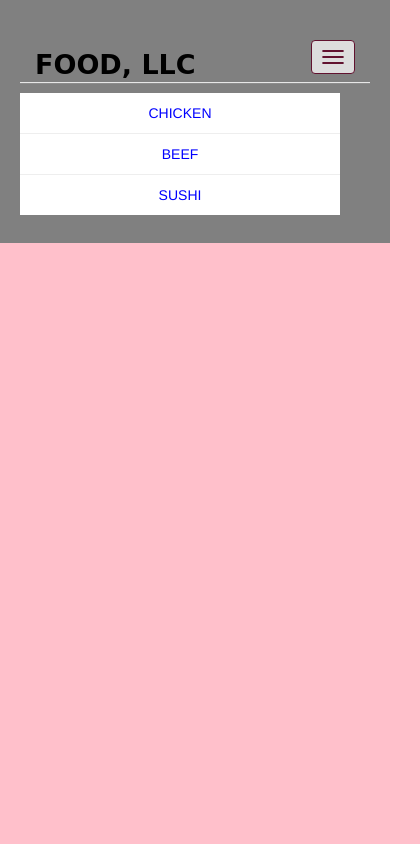
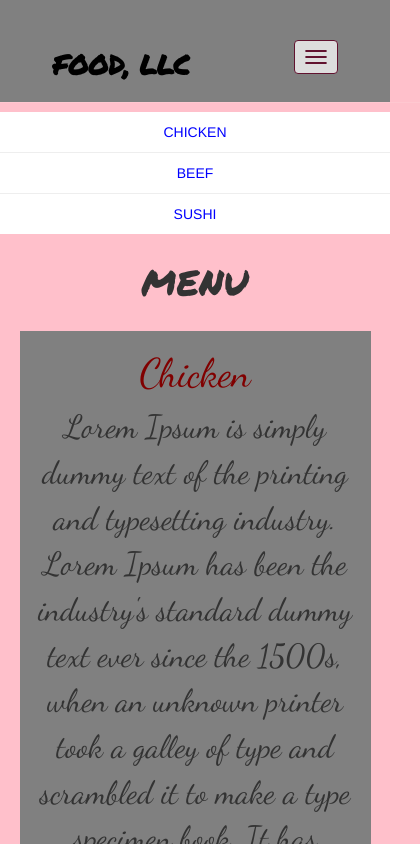
Before and after one commit to Manahil12/CSS, a plain HTML site: page mod-3-solution/index.html in a window 390 px wide. Both pictures are taken after a click on the button 333 px from the left and 57 px from the top of the page. Shown: the top 844 px of the page, 420 px wide, since content can reach past the window. Drawn offline with nearby package versions, Linux system fonts and the light colour scheme.

Commit message:
final assignment

```diff
--- a/mod-3-solution/css/styles.css
+++ b/mod-3-solution/css/styles.css
@@ -7,8 +7,18 @@ body{
 	border-radius: 0;
 	border: 0;
 	padding: 20px;
+	margin-bottom: 0px;
 
 }
+#collapsable-nav{
+	box-sizing: content-box;
+	width: 100%;
+	margin: 0px;
+	border: 0px;
+}
+
+
+
 .navbar-brand h1{
 	color: black;
 	font-size: 1.5em;
@@ -50,6 +60,8 @@ body{
 }
 @media (min-width: 1200px){
 
+	}
+
 }
 @media (min-width: 992px) and (max-width: 1199px){
 	#logo-img{
@@ -59,10 +71,29 @@ body{
 }
 @media (max-width: 767px){
 
+
+}
+div h1{
+	font-family: 'Permanent Marker', cursive;
 }
 #line{
 	width: 100%;
-	color: black;
+	color: solid black;
 	margin-top: 0;
 	margin-bottom: 0;
 }
+.container{
+	width: 90%;
+}
+
+.container .row #menu{
+	background-color: grey;
+	margin-top: 20px;
+	font-size: 32px;
+	font-family: 'Dancing Script', cursive;
+}
+.container .row #menu h2{
+	font-size: 40px;
+	color: #800000;
+
+}
--- a/mod-3-solution/index.html
+++ b/mod-3-solution/index.html
@@ -7,6 +7,8 @@
 	<title>mod-3-assignment</title>
 	<link rel="stylesheet" href="css/bootstrap.min.css">
     <link rel="stylesheet" href="css/styles.css">
+    <link href="https://fonts.googleapis.com/css2?family=Dancing+Script&display=swap" rel="stylesheet">
+    <link href="https://fonts.googleapis.com/css2?family=Permanent+Marker&display=swap" rel="stylesheet">
 </head>
 <body>
 	<header>
@@ -23,19 +25,20 @@
 						<span class="icon-bar"></span>
 					</button>
 				</div>
-				<div id="collapsable-nav" class="collapse navbar-collapse ">
+
+			</div>
+		</nav>
+		<div id="collapsable-nav" class="collapse navbar-collapse ">
 				<ul id="nav-list" class="nav navbar-nav visible-xs">
 					<li class="nav-item">
 						<a href="#">
 							<br class="hidden-xs">CHICKEN
-
 						</a>
 						<hr id="line">
 					</li >
 					<li class="nav-item">
 						<a href="#">
 							<br class="hidden-xs">BEEF
-
 						</a>
 						<hr id="line">
 					</li>
@@ -46,9 +49,30 @@
 					</li>
 				</ul>
 				</div>
-			</div>
-		</nav>
-	</header>
+		<div >
+			<h1 class="text-center">MENU</h1>
+		</div>
+	<div class="container">
+        <div class="row text-center">
+            <div id="menu" class="col-xs-12 ">
+              <h2>Chicken</h2>
+              <p>Lorem Ipsum is simply dummy text of the printing and typesetting industry. Lorem Ipsum has been the industry's standard dummy text ever since the 1500s, when an unknown printer took a galley of type and scrambled it to make a type specimen book. It has survived not only five centuries, but also the leap into electronic typesetting, remaining essentially unchanged. It was popularised in the 1960s with the release of Letraset sheets containing Lorem Ipsum passages, and more recently with desktop publishing software like Aldus PageMaker including versions of Lorem Ipsum.
+              Lorem Ipsum is simply dummy text of the printing and typesetting industry. Lorem Ipsum has been the industry's standard dummy text ever since the 1500s, when an unknown printer took a galley of type and scrambled it to make a type specimen book. It has survived not only five centuries, but also the leap into electronic typesetting, remaining essentially unchanged. It was popularised in the 1960s with the release of Letraset sheets containing Lorem Ipsum passages, and more recently with desktop publishing software like Aldus PageMaker including versions of Lorem Ipsum.Lorem Ipsum is simply dummy text of the printing and typesetting industry. Lorem Ipsum has been the industry's standard dummy text ever since the 1500s, when an unknown printer took a galley of type and scrambled it to make a type specimen book. It has survived not only five centuries, but also the leap into electronic typesetting, remaining essentially unchanged. </p>
+            </div>
+            <div id="menu" class="col-xs-12 ">
+              <h2>Beef</h2>
+              <p>Lorem Ipsum is simply dummy text of the printing and typesetting industry. Lorem Ipsum has been the industry's standard dummy text ever since the 1500s, when an unknown printer took a galley of type and scrambled it to make a type specimen book. It has survived not only five centuries, but also the leap into electronic typesetting, remaining essentially unchanged. It was popularised in the 1960s with the release of Letraset sheets containing Lorem Ipsum passages, and more recently with desktop publishing software like Aldus PageMaker including versions of Lorem Ipsum.
+              Lorem Ipsum is simply dummy text of the printing and typesetting industry. Lorem Ipsum has been the industry's standard dummy text ever since the 1500s, when an unknown printer took a galley of type and scrambled it to make a type specimen book. It has survived not only five centuries, but also the leap into electronic typesetting, remaining essentially unchanged. It was popularised in the 1960s with the release of Letraset sheets containing Lorem Ipsum passages, and more recently with desktop publishing software like Aldus PageMaker including versions of Lorem Ipsum.Lorem Ipsum is simply dummy text of the printing and typesetting industry. Lorem Ipsum has been the industry's standard dummy text ever since the 1500s, when an unknown printer took a galley of type and scrambled it to make a type specimen book. It has survived not only five centuries, but also the leap into electronic typesetting, remaining essentially unchanged. </p>
+            </div>
+            <div id="menu" class="col-xs-12 ">
+              <h2>Sushi</h2>
+              <p>Lorem Ipsum is simply dummy text of the printing and typesetting industry. Lorem Ipsum has been the industry's standard dummy text ever since the 1500s, when an unknown printer took a galley of type and scrambled it to make a type specimen book. It has survived not only five centuries, but also the leap into electronic typesetting, remaining essentially unchanged. It was popularised in the 1960s with the release of Letraset sheets containing Lorem Ipsum passages, and more recently with desktop publishing software like Aldus PageMaker including versions of Lorem Ipsum.
+              Lorem Ipsum is simply dummy text of the printing and typesetting industry. Lorem Ipsum has been the industry's standard dummy text ever since the 1500s, when an unknown printer took a galley of type and scrambled it to make a type specimen book. It has survived not only five centuries, but also the leap into electronic typesetting, remaining essentially unchanged. It was popularised in the 1960s with the release of Letraset sheets containing Lorem Ipsum passages, and more recently with desktop publishing software like Aldus PageMaker including versions of Lorem Ipsum.Lorem Ipsum is simply dummy text of the printing and typesetting industry. Lorem Ipsum has been the industry's standard dummy text ever since the 1500s, when an unknown printer took a galley of type and scrambled it to make a type specimen book. It has survived not only five centuries, but also the leap into electronic typesetting, remaining essentially unchanged.</p>
+            </div>
+
+        </div>
+    </div>
+</header>
 	<script
   src="https://code.jquery.com/jquery-3.5.1.min.js"
   integrity="sha256-9/aliU8dGd2tb6OSsuzixeV4y/faTqgFtohetphbbj0="
```
